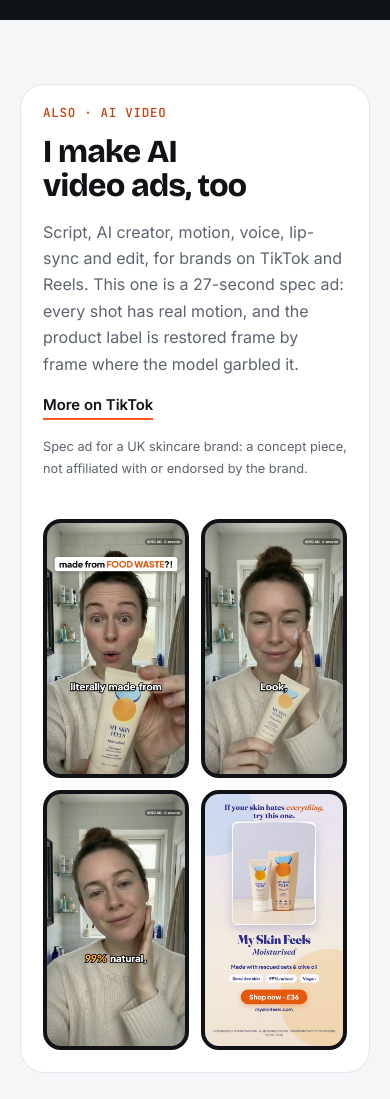
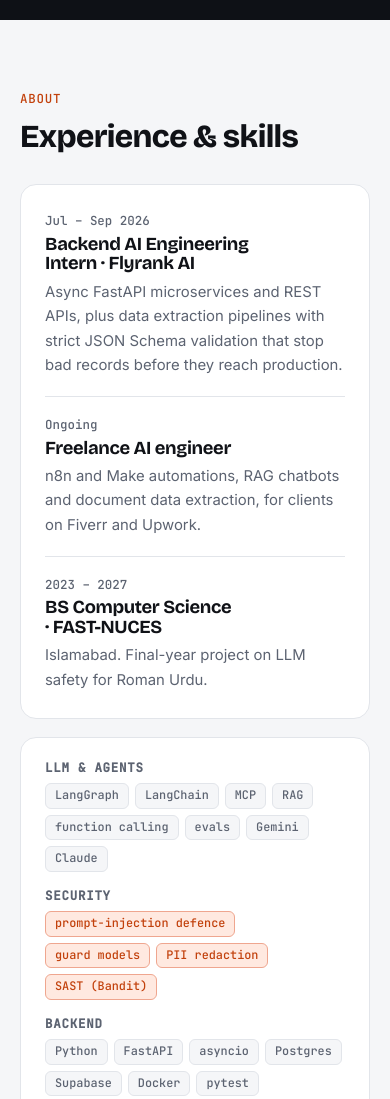
Before and after one commit to muhammadAqib0180/muhammadAqib0180.github.io, a plain HTML site: page index.html in a window 390 px wide. Shown: the part 6160-7259 px from the top of the page. Drawn offline with nearby package versions, Linux system fonts and the light colour scheme.

Commit message:
Focus portfolio on AI engineering

```diff
--- a/index.html
+++ b/index.html
@@ -17,7 +17,7 @@
 <link rel="stylesheet" href="https://fonts.googleapis.com/css2?family=Bricolage+Grotesque:opsz,wght@12..96,500..800&family=Inter:wght@400;500;600&family=JetBrains+Mono:wght@400;500&display=swap">
 <style>
 /* Layout: a confident personal site. Split hero (pitch + guard console), proof strip, featured project, card grid,
-   AI-video film strip, dark security band, contact band. One accent (signal orange), used sparingly. */
+   dark security band, contact band. One accent (signal orange), used sparingly. */
 :root {
   --bg: #F5F6F8;
   --surface: #FFFFFF;
@@ -170,17 +170,6 @@ section.block { padding-block: 84px 0; scroll-margin-top: 72px; }
 .agents span { padding: 7px 10px; border-radius: 8px; background: var(--bg); border: 1px solid var(--line); }
 .agents i { color: var(--muted); font-style: normal; }
 
-/* AI video strip */
-.film { display: grid; grid-template-columns: minmax(0, 0.9fr) minmax(0, 1.1fr); gap: 40px; align-items: center; background: var(--surface); border: 1px solid var(--line); border-radius: 24px; padding: 36px; }
-.film-text { display: grid; gap: 16px; }
-.film-text h3 { font-size: 2rem; font-weight: 760; }
-.film-text p { color: var(--muted); }
-.phones { display: grid; grid-template-columns: repeat(4, minmax(0, 1fr)); gap: 12px; }
-.phone { aspect-ratio: 9 / 16; border-radius: 18px; overflow: hidden; border: 4px solid var(--ink); background: var(--ink); max-width: 100%; }
-.phone img { width: 100%; height: 100%; object-fit: cover; }
-.phone:nth-child(even) { transform: translateY(18px); }
-.film .note { font-size: 0.8rem; color: var(--muted); }
-
 /* security band */
 .dark { background: var(--console); color: var(--console-ink); margin-top: 84px; padding-block: 84px; }
 .dark .eyebrow { color: #FFB089; }
@@ -231,7 +220,7 @@ footer .wrap { padding-block: 0 28px; display: flex; justify-content: space-betw
 
 /* responsive */
 @media (max-width: 980px) {
-  .hero .wrap, .featured, .film, .two, .contact .wrap { grid-template-columns: minmax(0, 1fr); }
+  .hero .wrap, .featured, .two, .contact .wrap { grid-template-columns: minmax(0, 1fr); }
   .shot { border-right: 0; border-bottom: 1px solid var(--line); }
   .grid, .posts, .defs { grid-template-columns: repeat(2, minmax(0, 1fr)); }
   .card.wide { grid-column: span 2; }
@@ -246,12 +235,10 @@ footer .wrap { padding-block: 0 28px; display: flex; justify-content: space-betw
   .proof .item:nth-child(n+3) { border-top: 1px solid var(--line); }
   .grid, .posts, .defs { grid-template-columns: minmax(0, 1fr); }
   .card.wide { grid-column: auto; }
-  .feat-body, .film { padding: 22px; }
+  .feat-body { padding: 22px; }
   .shot { padding: 16px; }
   .play { left: 26px; bottom: 26px; }
   .minis { grid-template-columns: minmax(0, 1fr) minmax(0, 1fr); }
-  .phones { grid-template-columns: repeat(2, minmax(0, 1fr)); }
-  .phone:nth-child(even) { transform: none; }
   .research { grid-template-columns: minmax(0, 1fr); }
   .t-row { grid-template-columns: minmax(0, 1fr); gap: 4px; }
   .console-foot { grid-template-columns: minmax(0, 1fr); }
@@ -272,7 +259,6 @@ footer .wrap { padding-block: 0 28px; display: flex; justify-content: space-betw
     <ul>
       <li><a href="#work">Work</a></li>
       <li><a href="#security">Security</a></li>
-      <li><a href="#video">AI video</a></li>
       <li><a href="#about">About</a></li>
     </ul>
     <a class="btn btn-dark" href="#contact">Get in touch</a>
@@ -426,26 +412,6 @@ footer .wrap { padding-block: 0 28px; display: flex; justify-content: space-betw
     </div>
   </section>
 
-  <section class="block" id="video">
-    <div class="wrap">
-      <article class="film">
-        <div class="film-text">
-          <span class="eyebrow">Also · AI video</span>
-          <h3>I make AI video ads, too</h3>
-          <p>Script, AI creator, motion, voice, lip-sync and edit, for brands on TikTok and Reels. This one is a 27-second spec ad: every shot has real motion, and the product label is restored frame by frame where the model garbled it.</p>
-          <div class="links"><a href="https://www.tiktok.com/@ugcbyaqib" target="_blank" rel="noopener">More on TikTok</a></div>
-          <p class="note">Spec ad for a UK skincare brand: a concept piece, not affiliated with or endorsed by the brand.</p>
-        </div>
-        <div class="phones">
-          <div class="phone"><img src="assets/ad-hook.jpg" alt="AI creator holding the product, hook caption 'made from food waste?!'" loading="lazy" width="540" height="960"></div>
-          <div class="phone"><img src="assets/ad-apply.jpg" alt="AI creator applying moisturiser while facing the camera" loading="lazy" width="540" height="960"></div>
-          <div class="phone"><img src="assets/ad-result.jpg" alt="AI creator touching her cheek to show the result" loading="lazy" width="540" height="960"></div>
-          <div class="phone"><img src="assets/ad-endcard.jpg" alt="End card with the product and a call to action" loading="lazy" width="540" height="960"></div>
-        </div>
-      </article>
-    </div>
-  </section>
-
   <section class="block" id="about">
     <div class="wrap">
       <div class="head">
@@ -454,14 +420,14 @@ footer .wrap { padding-block: 0 28px; display: flex; justify-content: space-betw
       <div class="two">
         <div class="timeline">
           <div class="t-row"><span class="when">Jul – Sep 2026</span><div><h3>Backend AI Engineering Intern · Flyrank AI</h3><p>Async FastAPI microservices and REST APIs, plus data extraction pipelines with strict JSON Schema validation that stop bad records before they reach production.</p></div></div>
-          <div class="t-row"><span class="when">Ongoing</span><div><h3>Freelance AI engineer</h3><p>n8n and Make automations, RAG chatbots, document data extraction and AI video ads, on Fiverr and Upwork.</p></div></div>
+          <div class="t-row"><span class="when">Ongoing</span><div><h3>Freelance AI engineer</h3><p>n8n and Make automations, RAG chatbots and document data extraction, for clients on Fiverr and Upwork.</p></div></div>
           <div class="t-row"><span class="when">2023 – 2027</span><div><h3>BS Computer Science · FAST-NUCES</h3><p>Islamabad. Final-year project on LLM safety for Roman Urdu.</p></div></div>
         </div>
         <div class="skills">
           <div><h4>LLM & agents</h4><div class="tags"><span class="tag">LangGraph</span><span class="tag">LangChain</span><span class="tag">MCP</span><span class="tag">RAG</span><span class="tag">function calling</span><span class="tag">evals</span><span class="tag">Gemini</span><span class="tag">Claude</span></div></div>
           <div><h4>Security</h4><div class="tags"><span class="tag sec">prompt-injection defence</span><span class="tag sec">guard models</span><span class="tag sec">PII redaction</span><span class="tag sec">SAST (Bandit)</span></div></div>
           <div><h4>Backend</h4><div class="tags"><span class="tag">Python</span><span class="tag">FastAPI</span><span class="tag">asyncio</span><span class="tag">Postgres</span><span class="tag">Supabase</span><span class="tag">Docker</span><span class="tag">pytest</span></div></div>
-          <div><h4>Automation & video</h4><div class="tags"><span class="tag">n8n</span><span class="tag">Make</span><span class="tag">Zapier</span><span class="tag">Apify</span><span class="tag">Kling</span><span class="tag">Veo</span><span class="tag">CapCut</span></div></div>
+          <div><h4>Automation</h4><div class="tags"><span class="tag">n8n</span><span class="tag">Make</span><span class="tag">Zapier</span><span class="tag">Apify</span><span class="tag">Webhooks</span><span class="tag">Slack</span></div></div>
         </div>
       </div>
     </div>
```
